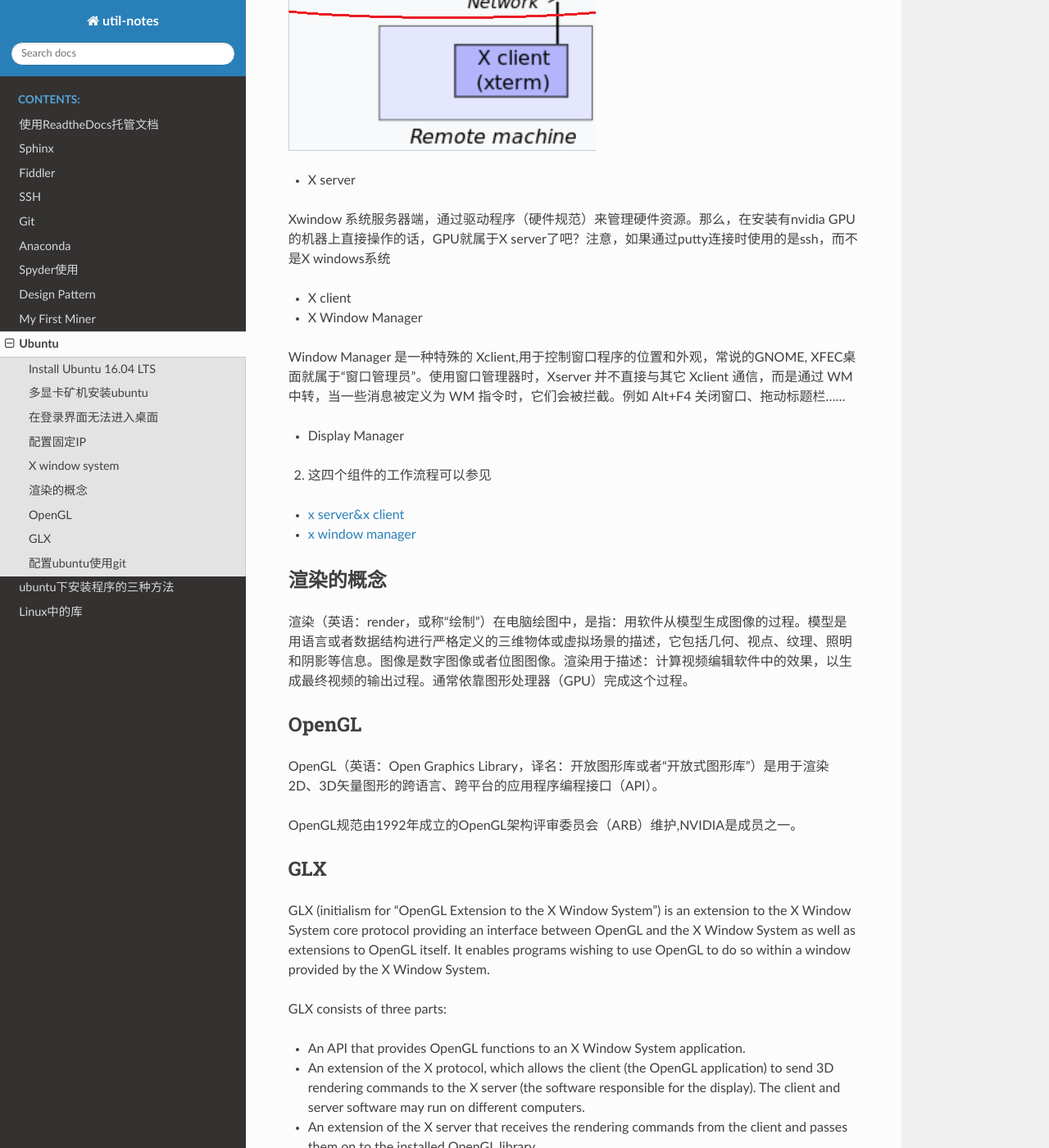
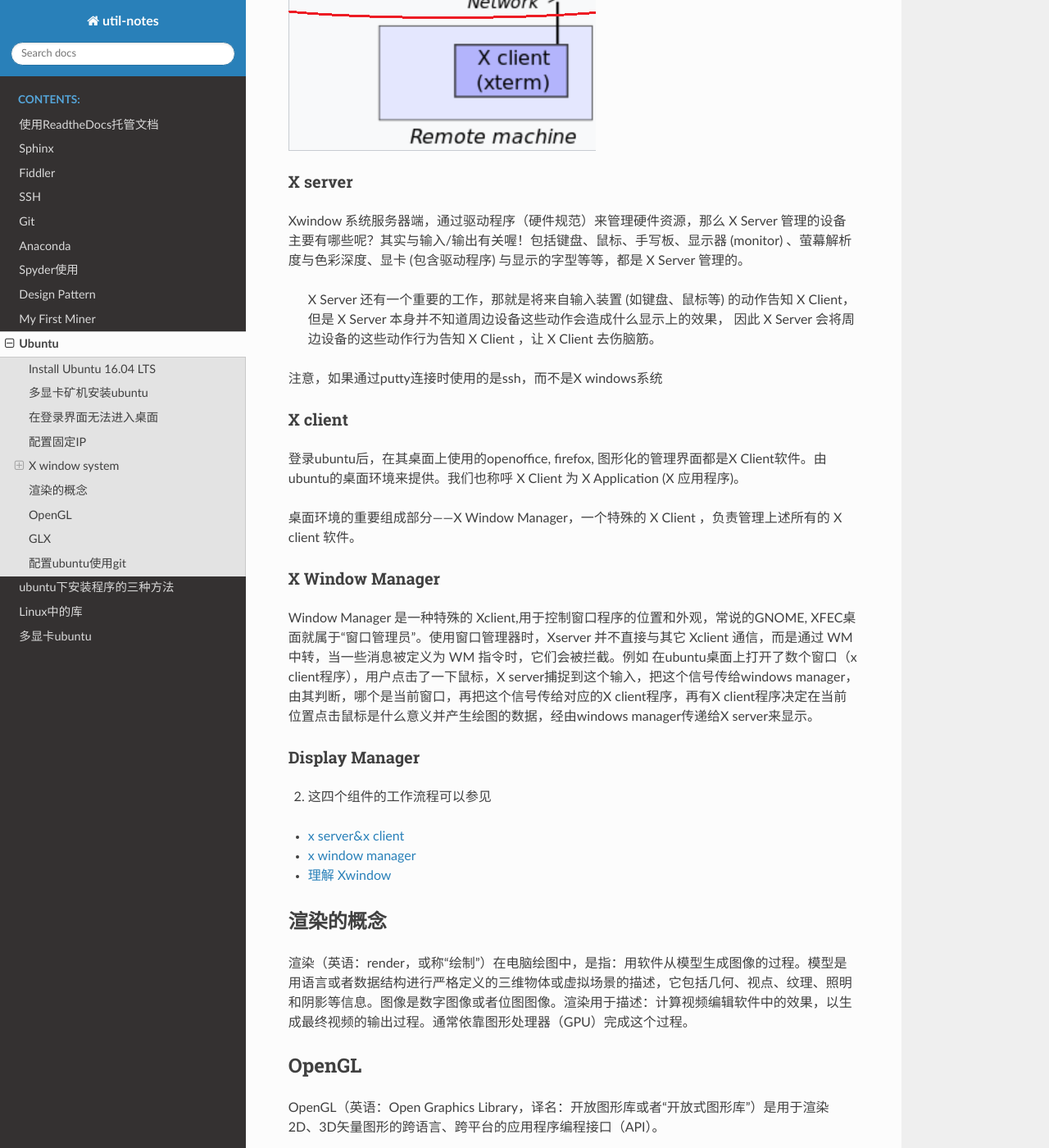
Before and after one commit to yiwenliu/util-notes, a Sphinx documentation site: the page built from source/ubuntu/ubuntu.rst, in a window 1280 px wide and 1400 px high, scrolled down 2558 px. Shown: the whole window at 82% size. Built offline with Sphinx 7.4.7 and the Read the Docs theme 2.0.0, drawn with Linux system fonts in a browser that asks for light colours.

Commit message:
20180905

```diff
--- a/source/index.rst
+++ b/source/index.rst
@@ -22,6 +22,7 @@
    ubuntu/ubuntu
    ubuntu/package-installation
    ubuntu/library
+   ubuntu/multi-gpu
 
 
 
--- a/source/ubuntu/ubuntu.rst
+++ b/source/ubuntu/ubuntu.rst
@@ -76,21 +76,33 @@
 
 .. image:: ../_images/ubuntu-1.png
 
-- X server
+X server
+^^^^^^^^^^^^^^^^^^^
 
-Xwindow 系统服务器端，通过驱动程序（硬件规范）来管理硬件资源。那么，在安装有nvidia GPU的机器上直接操作的话，GPU就属于X server了吧？注意，如果通过putty连接时使用的是ssh，而不是X windows系统
+Xwindow 系统服务器端，通过驱动程序（硬件规范）来管理硬件资源，那么 X Server 管理的设备主要有哪些呢？其实与输入/输出有关喔！包括键盘、鼠标、手写板、显示器 (monitor) 、萤幕解析度与色彩深度、显卡 (包含驱动程序) 与显示的字型等等，都是 X Server 管理的。
 
-- X client
-- X Window Manager
+ X Server 还有一个重要的工作，那就是将来自输入装置 (如键盘、鼠标等) 的动作告知 X Client， 但是 X Server 本身并不知道周边设备这些动作会造成什么显示上的效果， 因此 X Server 会将周边设备的这些动作行为告知 X Client ，让 X Client 去伤脑筋。
 
-Window Manager 是一种特殊的 Xclient,用于控制窗口程序的位置和外观，常说的GNOME, XFEC桌面就属于“窗口管理员”。使用窗口管理器时，Xserver 并不直接与其它 Xclient 通信，而是通过 WM 中转，当一些消息被定义为 WM 指令时，它们会被拦截。例如 Alt+F4 关闭窗口、拖动标题栏……
+注意，如果通过putty连接时使用的是ssh，而不是X windows系统
 
-- Display Manager
+X client
+^^^^^^^^^^^^^^^^^^^
+登录ubuntu后，在其桌面上使用的openoffice, firefox, 图形化的管理界面都是X Client软件。由ubuntu的桌面环境来提供。我们也称呼 X Client 为 X Application (X 应用程序)。
+
+桌面环境的重要组成部分——X Window Manager，一个特殊的 X Client ，负责管理上述所有的 X client 软件。
+
+X Window Manager
+^^^^^^^^^^^^^^^^^^^
+Window Manager 是一种特殊的 Xclient,用于控制窗口程序的位置和外观，常说的GNOME, XFEC桌面就属于“窗口管理员”。使用窗口管理器时，Xserver 并不直接与其它 Xclient 通信，而是通过 WM 中转，当一些消息被定义为 WM 指令时，它们会被拦截。例如 在ubuntu桌面上打开了数个窗口（x client程序），用户点击了一下鼠标，X server捕捉到这个输入，把这个信号传给windows manager，由其判断，哪个是当前窗口，再把这个信号传给对应的X client程序，再有X client程序决定在当前位置点击鼠标是什么意义并产生绘图的数据，经由windows manager传递给X server来显示。
+
+Display Manager
+^^^^^^^^^^^^^^^^^^^
 
 2. 这四个组件的工作流程可以参见
 
 - `x server&x client <https://i.linuxtoy.org/docs/guide/ch19s03.html>`_
 - `x window manager <https://i.linuxtoy.org/docs/guide/ch19s04.html>`_
+-  `理解 Xwindow <http://wiki.ubuntu.org.cn/%E7%90%86%E8%A7%A3_Xwindow>`_
 
 渲染的概念
 ------------
```
Also changed, not shown: source/my-1st-miner.rst (+9 -4 lines), source/ubuntu/multi-gpu.rst (added, +9 -0 lines).
